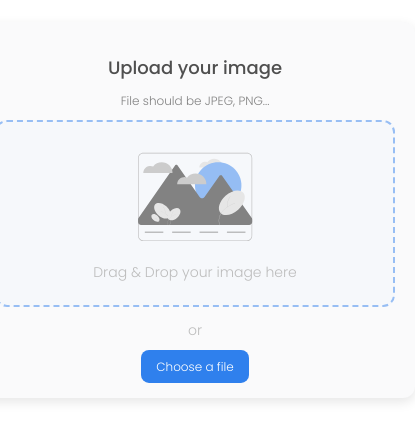
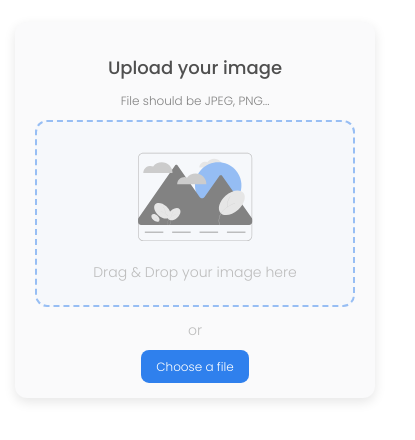
Before and after one commit to patriziadev/image-uploader, an Angular app in the folder frontend/: page / in a window 390 px wide. Shown: the part 212-652 px from the top of the page, 415 px wide, since content can reach past the window. Built offline with nearby package versions, Linux system fonts and the light colour scheme.

Commit message:
fix: set the correct width for mobile devices

```diff
--- a/frontend/src/app/app.component.scss
+++ b/frontend/src/app/app.component.scss
@@ -6,7 +6,7 @@ $font: 'Poppins', sans-serif;
 
 #container {
     //width: 402px;
-    width: 25rem;
+    width: 20rem;
     // height: 469px;
     // height: 30rem;
     background-color: $gray1;
```
